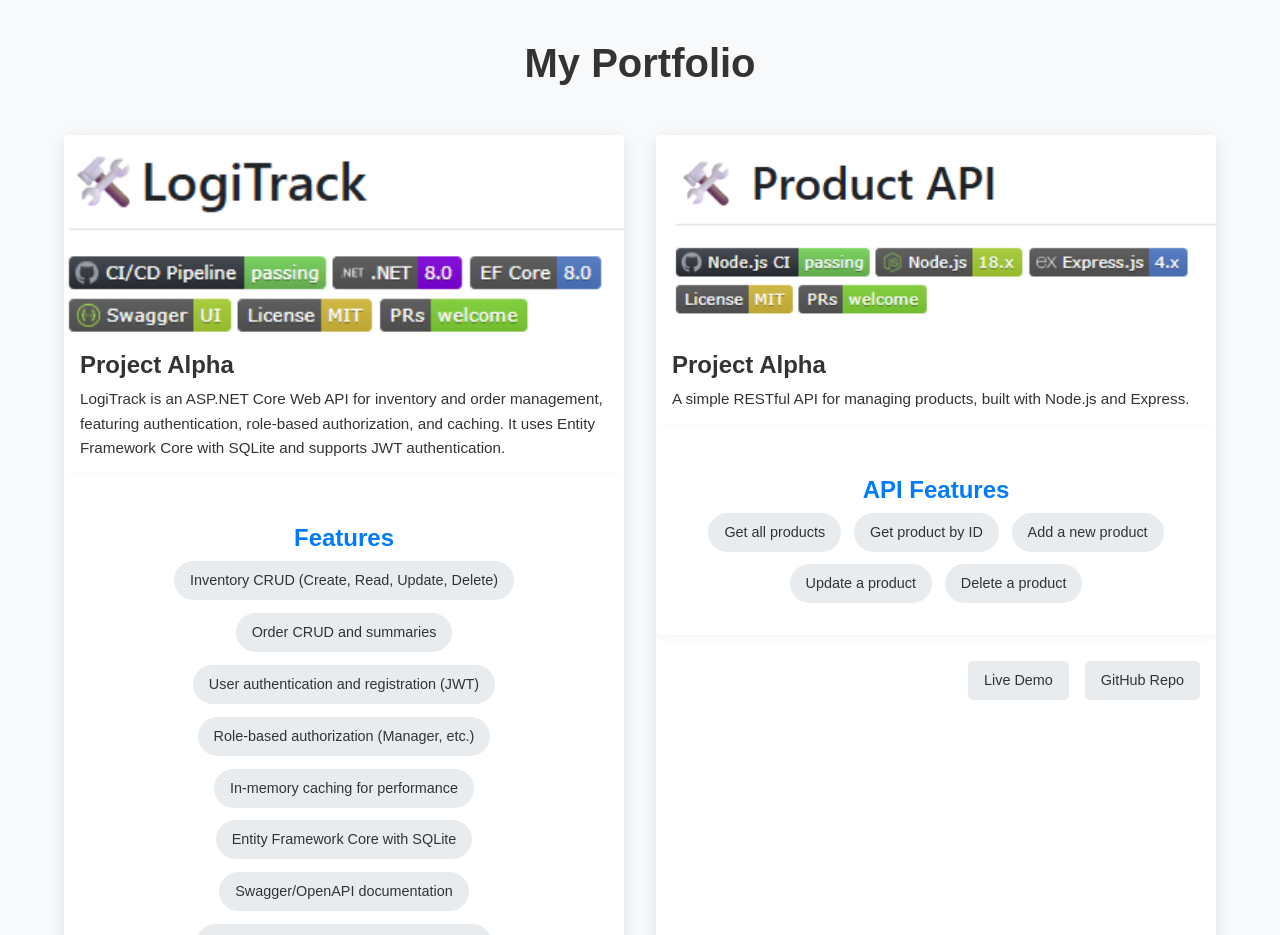
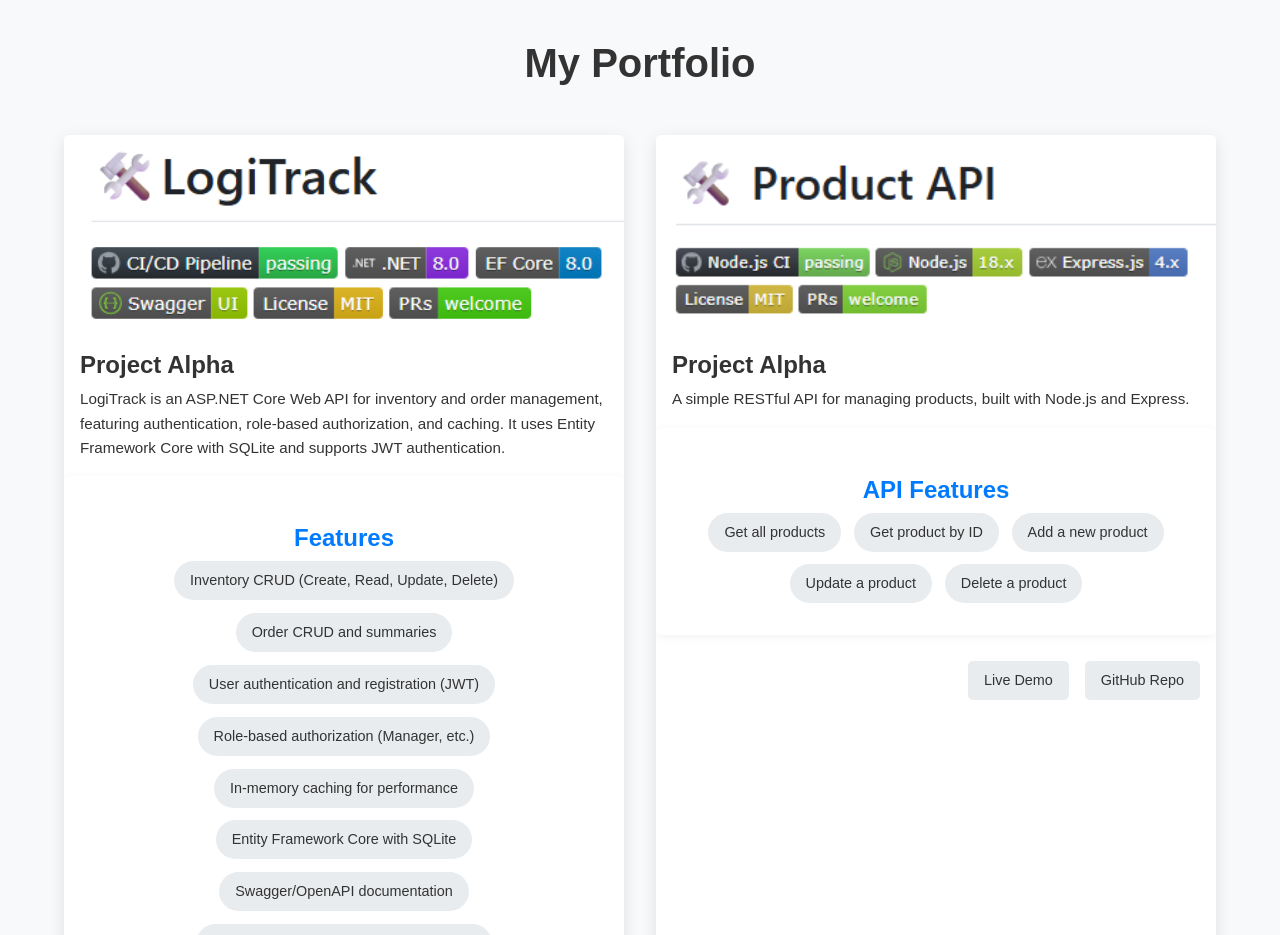
Before and after one commit to ftedeus/ftedeus.github.io, a plain HTML site: page index.html in a window 1280 px wide. Shown: the part 3840-4775 px from the top of the page. Drawn offline with Linux system fonts and the light colour scheme.

Commit message:
Image Change

```diff
--- a/index.html
+++ b/index.html
@@ -224,7 +224,7 @@
             <div class="skills-grid">
                 <!-- project-grid -->
                 <article class="project-card">
-                    <img src="images/LogiTrack_sm.png" alt="Thumbnail image for Project Alpha: A web application for task management." loading="lazy">
+                    <img src="images/LogiTrackAPI.png" alt="Thumbnail image for Project Alpha: A web application for task management." loading="lazy">
                     <h3>Project Alpha</h3>
                     <p>LogiTrack is an ASP.NET Core Web API for inventory and order management, featuring authentication, role-based authorization, and caching. It uses Entity Framework Core with SQLite and supports JWT authentication.
                        </p>
```
Also changed, not shown: images/LogiTrackAPI.png (added).
